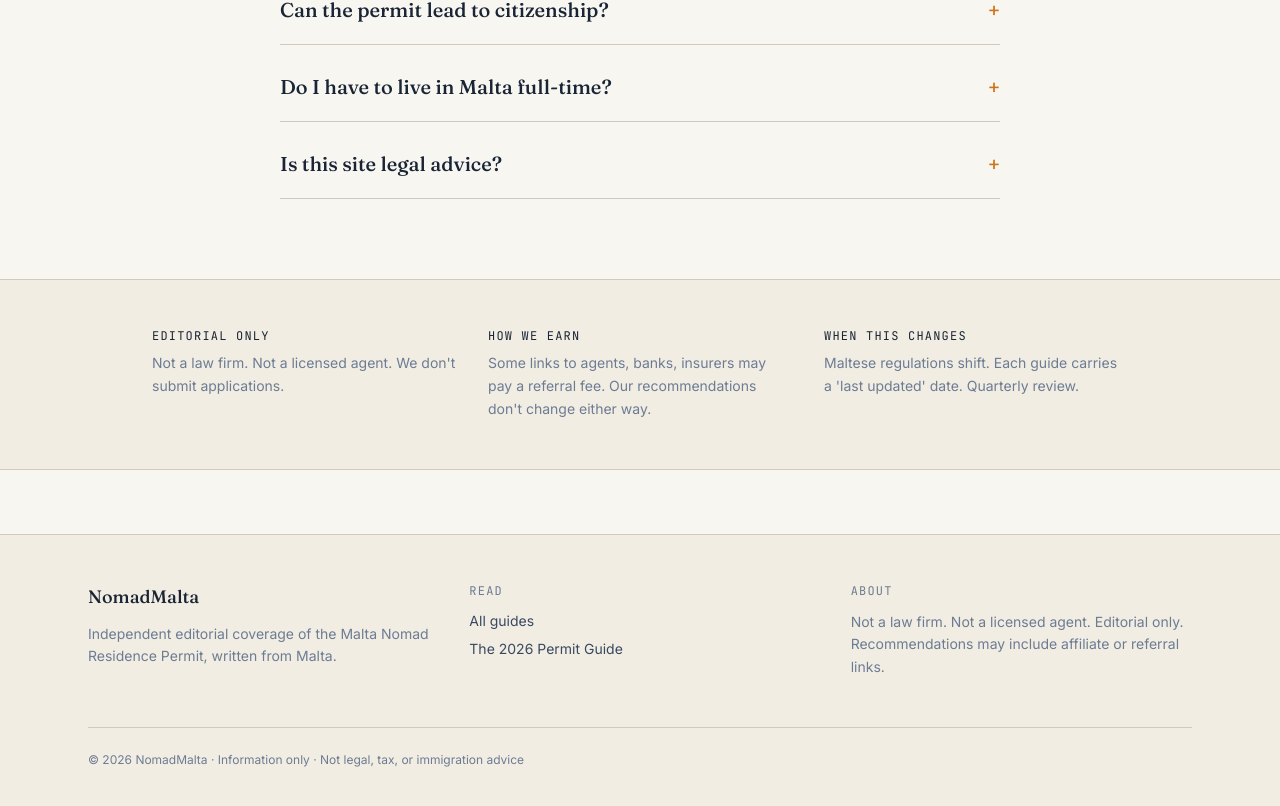
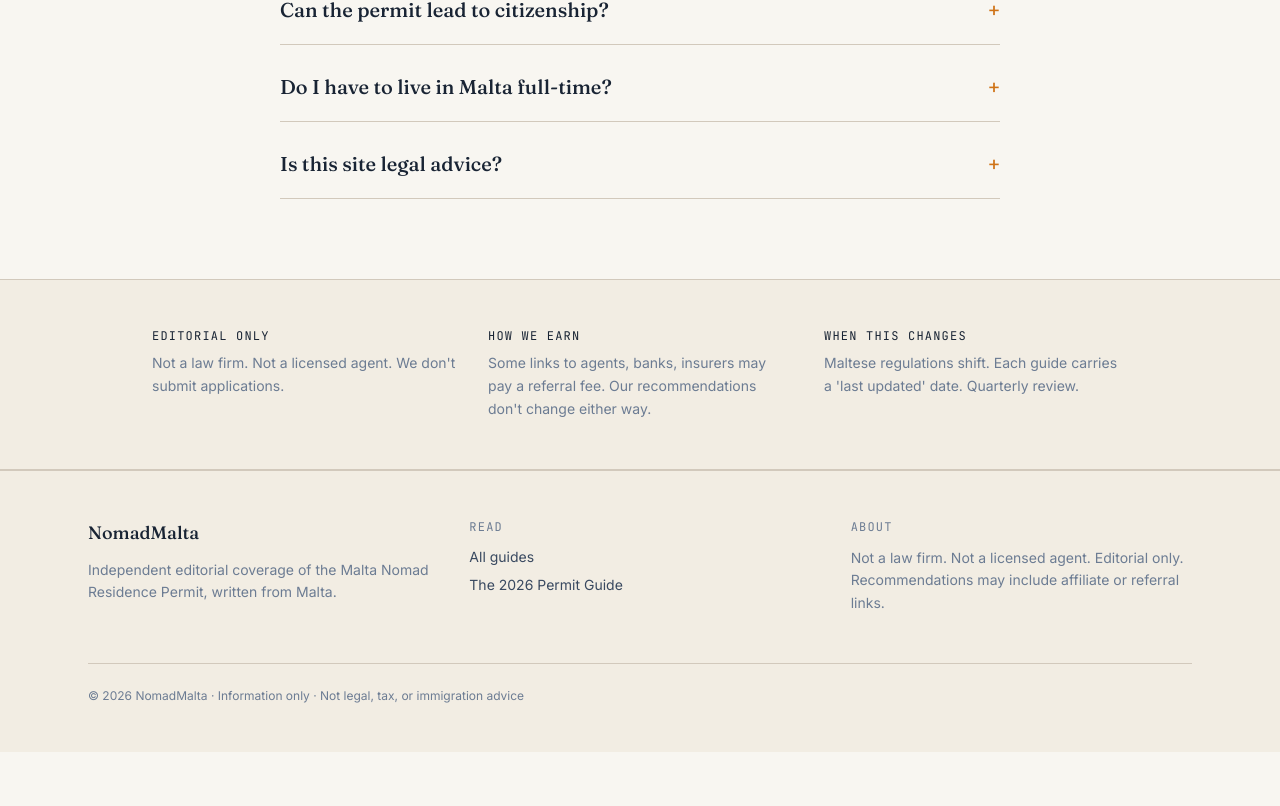
Before and after one commit to licsuj/nomadproject, a React (Vite) app: page / in a window 1280 px wide. Shown: the part 7337-8143 px from the top of the page. After the commit the page ends 8089 px from the top, so only its background shows below. Built offline with nearby package versions, Linux system fonts and the light colour scheme.

Commit message:
Add files via upload

```diff
--- a/src/components/SiteFooter.tsx
+++ b/src/components/SiteFooter.tsx
@@ -2,7 +2,7 @@ import { Link } from 'react-router-dom';
 
 export default function SiteFooter() {
   return (
-    <footer className="border-t border-border bg-paper mt-16">
+    <footer className="border-t border-border bg-paper">
       <div className="container max-w-6xl py-12">
         <div className="grid grid-cols-1 md:grid-cols-3 gap-10">
           <div>
```
